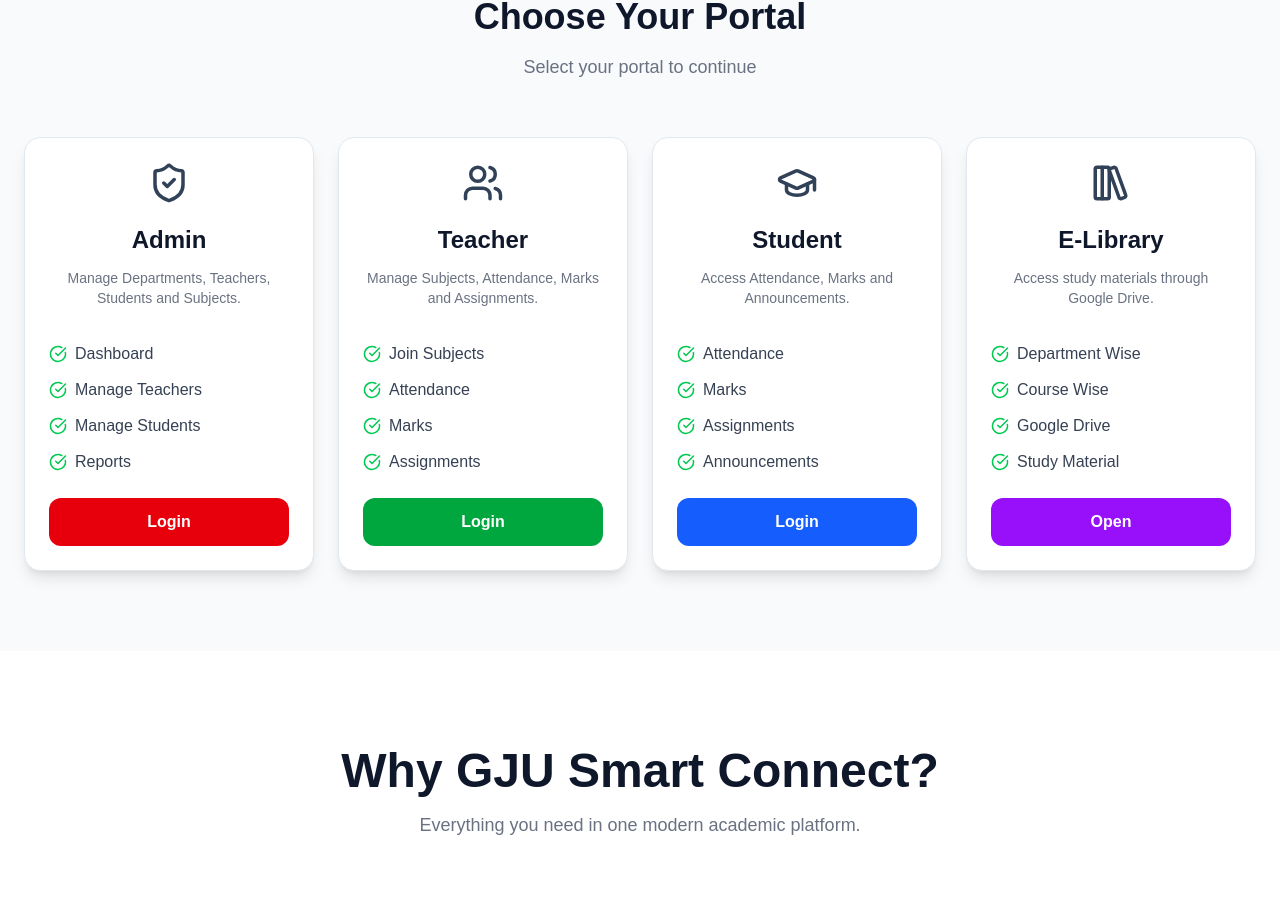
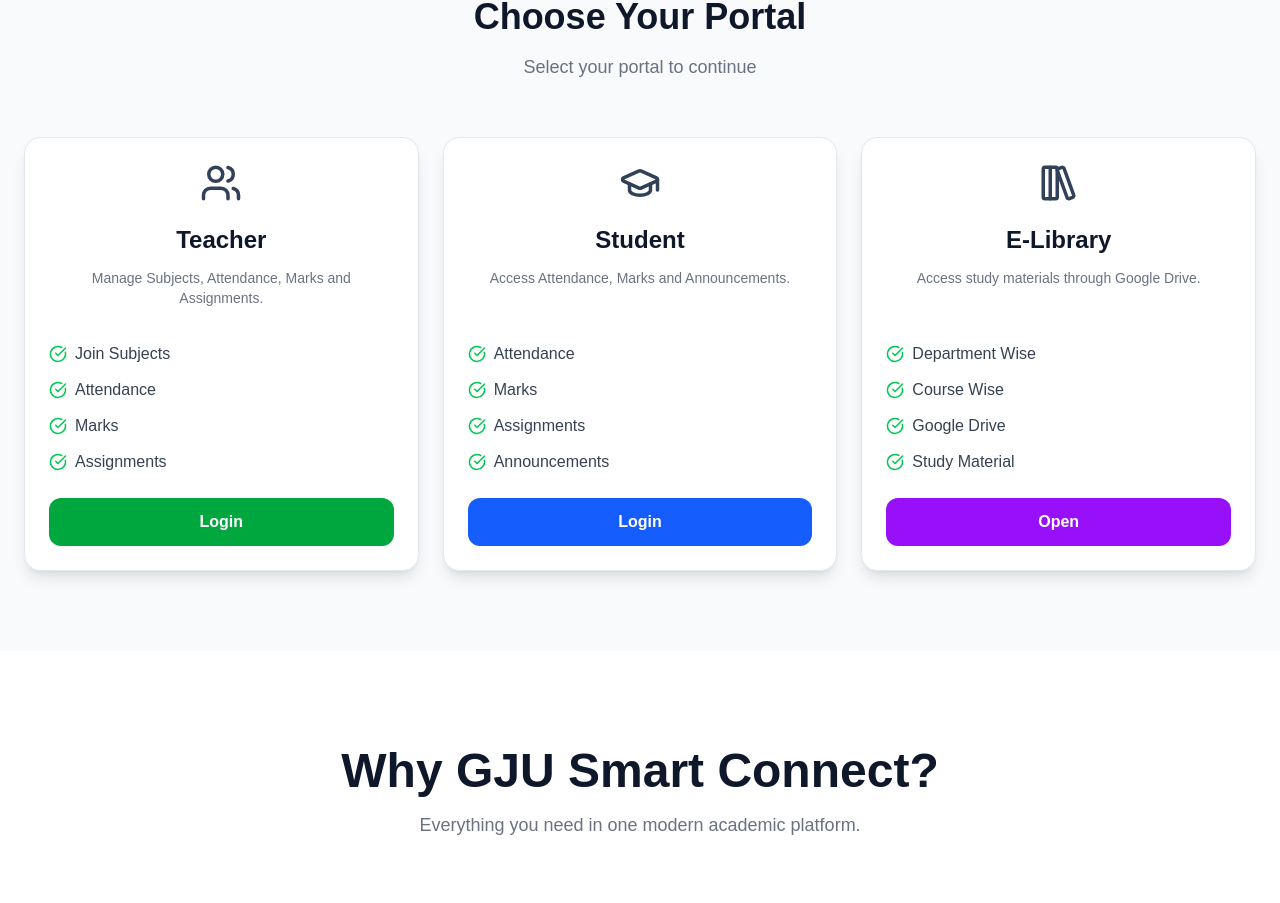
Before and after one commit to mkmanishcse-cell/gju-smart-connect, a Next.js app: page / in a window 1280 px wide. Shown: the part 773-1676 px from the top of the page. Built offline with nearby package versions, Linux system fonts and the light colour scheme.

Commit message:
Removed admin portal card from UI, kept login accessible via direct link

```diff
--- a/components/landing/PortalSection.tsx
+++ b/components/landing/PortalSection.tsx
@@ -1,5 +1,4 @@
 import {
-  ShieldCheck,
   GraduationCap,
   Users,
   LibraryBig,
@@ -25,22 +24,7 @@
 
         </div>
 
-        <div className="grid grid-cols-1 sm:grid-cols-2 lg:grid-cols-4 gap-6 items-stretch">
-
-          <PortalCard
-            title="Admin"
-            description="Manage Departments, Teachers, Students and Subjects."
-            icon={<ShieldCheck size={42} />}
-            href="/login?role=admin"
-            buttonColor="bg-red-600 hover:bg-red-700"
-            buttonText="Login"
-            features={[
-              "Dashboard",
-              "Manage Teachers",
-              "Manage Students",
-              "Reports",
-            ]}
-          />
+        <div className="grid grid-cols-1 sm:grid-cols-2 lg:grid-cols-3 gap-6 items-stretch">
 
           <PortalCard
             title="Teacher"
```
